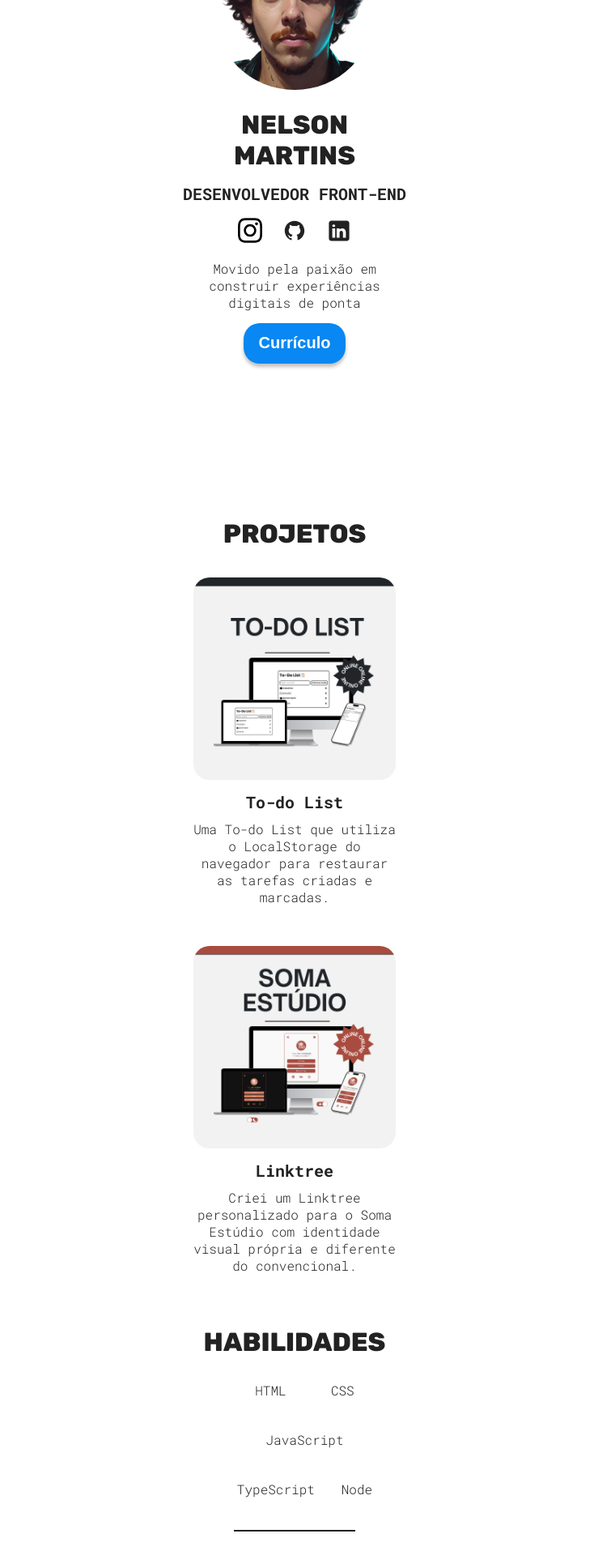
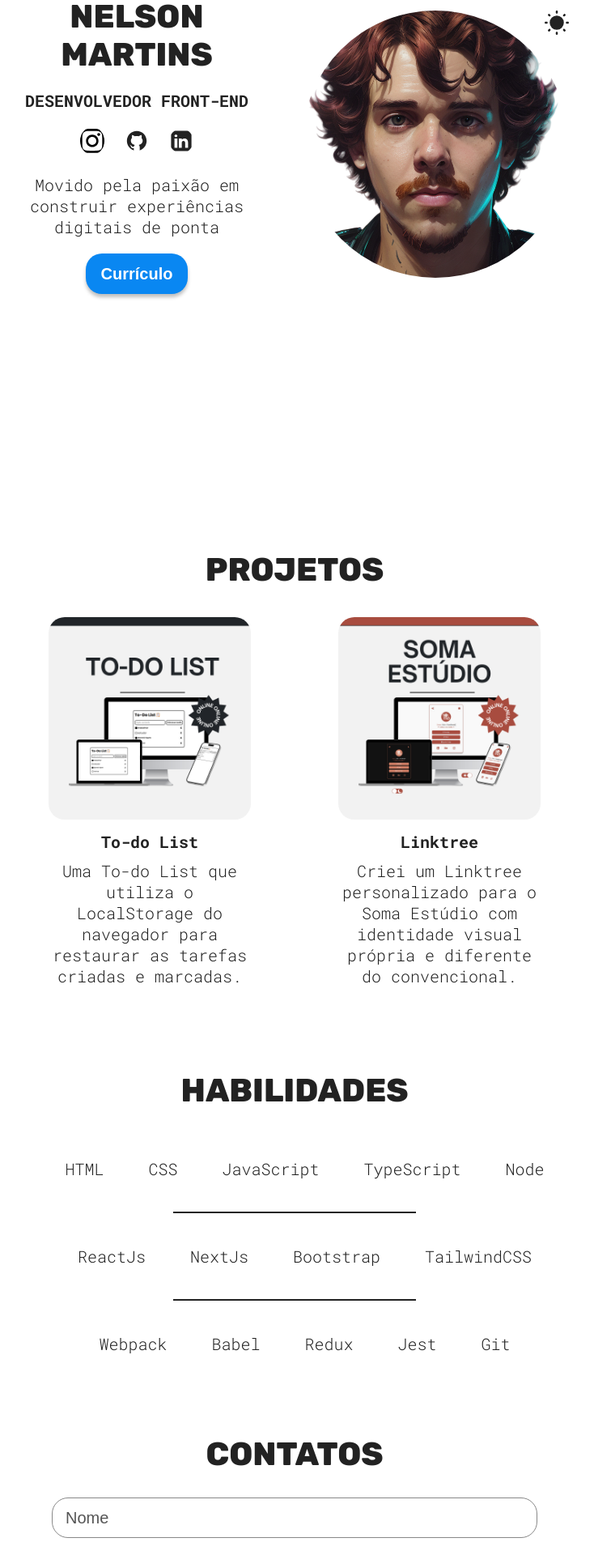
Before and after one commit to nelsomartinss/nelsomartinss_portfolio, a React (Vite) app: page / in a window 1280 px wide. Shown: the part 220-2140 px from the top of the page at 81% size, without its empty margins (276-1010 px from the left). Built offline with nearby package versions, Linux system fonts and the light colour scheme.

Commit message:
adicionando media queries para telas maiores

```diff
--- a/src/App.css
+++ b/src/App.css
@@ -83,3 +83,40 @@ p {
   margin: 10px auto 0;
   max-width: 250px;
 }
+
+@media (width >= 800px ){
+  #root {
+    gap: 100px;
+  }
+
+  h1 {
+    font-size: 40px;
+  }
+
+  h2,
+  h3 {
+    font: 24px;
+  }
+
+  p {
+    font-size: 20px;
+  }
+
+  .sectionTitle {
+    margin-bottom: 60px;
+  }
+}
+
+@media (width >= 1400px ){
+  #root {
+    gap: 200px;
+  }
+
+  h1 {
+    font-size: 48px;
+  }
+
+  .sectionTitle {
+    margin-bottom: 75px;
+  }
+}
--- a/src/sections/SectionContact/ContactStyles.module.css
+++ b/src/sections/SectionContact/ContactStyles.module.css
@@ -64,3 +64,22 @@ input[type='submit']:active {
     transform: translateY(2px);
     box-shadow: 0 2px 2px rgba(0, 0, 0, 0.25);
 }
+
+@media (width >= 800px) {
+    textarea,
+    input:not([type='submit']){
+        width: 600px;
+        font-size: 20px;
+    }
+
+    form {
+        gap: 40px;
+    }
+}
+
+@media (width >= 1400px) {
+    textarea,
+    input:not([type='submit']){
+        width: 800px;
+    }
+}
--- a/src/sections/SectionHero/HeroStyles.module.css
+++ b/src/sections/SectionHero/HeroStyles.module.css
@@ -3,13 +3,12 @@
   flex-direction: column;
   justify-content: center;
   gap: 20px;
+  text-align: center;
   height: 100dvh;
-  text-align: center;
   min-height: 500px;
 
   .hero {
     max-width: 200px;
-    border-radius: 50%;
   }
 
   span {
@@ -19,11 +18,12 @@
 
     a {
       margin: 0;
+    }
+  }
 
-      img {
-        width: 30px;
-      }
-    }
+  img {
+      width: 30px;
+      border-radius: 50%;
   }
 
   a {
@@ -70,11 +70,33 @@
 
 .description {
   max-width: 24ch;
-  align-self: center;
 }
 
 .info {
   display: flex;
   flex-direction: column;
-  gap: 15px;
+  gap: 20px;
 }
+
+@media (width >= 800px) {
+  .container {
+    flex-direction: row-reverse;
+    align-items: center;
+    justify-content: space-evenly;
+    gap: 60px;
+
+    .hero {
+      max-width: 330px;
+      width: 330px;
+    }
+  }
+}
+
+@media (width >= 1400px) {
+  .container {
+    .hero {
+      max-width: 380px;
+      width: 380px;
+    }
+  }
+}
--- a/src/sections/SectionProjects/ProjectsStyles.module.css
+++ b/src/sections/SectionProjects/ProjectsStyles.module.css
@@ -36,3 +36,12 @@
 h3 {
     margin-top: 10px;
 }
+
+@media(width >= 800px){
+ .projectsContainer {
+  flex-direction: row;
+  flex-wrap: wrap;
+  justify-content: space-between;
+  padding: 0 30px;
+ }
+}
--- a/src/sections/SectionSkills/SkillsStyles.module.css
+++ b/src/sections/SectionSkills/SkillsStyles.module.css
@@ -30,3 +30,18 @@ hr {
     background-color: var(--text-color);
     margin: 40px auto;
 }
+
+@media(width >= 800px){
+ .skillList {
+  max-width: fit-content;
+  gap: 30px;
+
+  p {
+    font-size: 20px;
+  }
+ }
+
+  hr {
+    width: 300px;
+  }
+}
```
